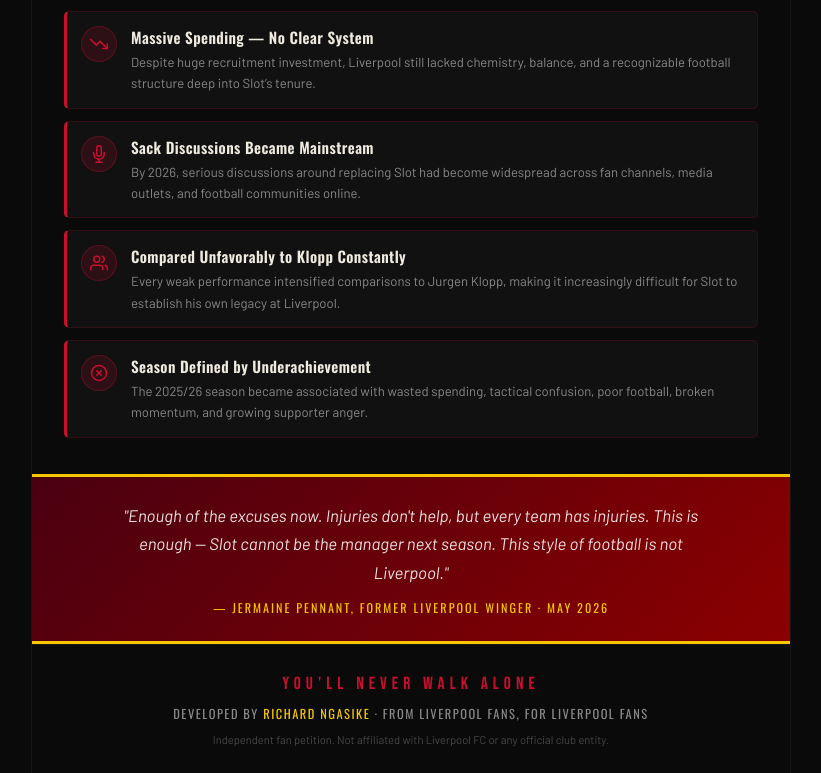
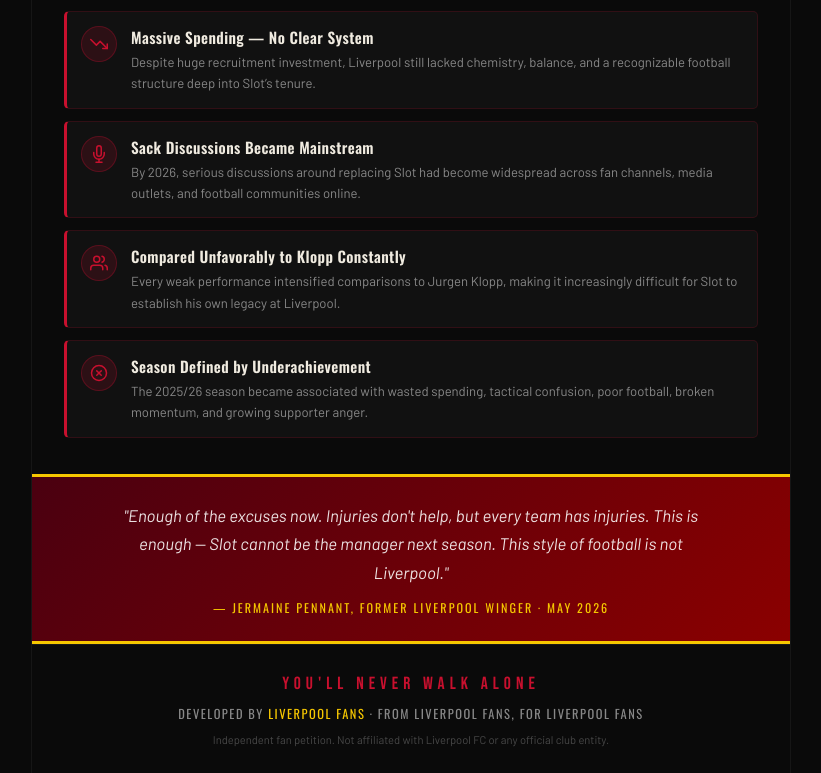
Before and after one commit to richardngasike/slotout, a Next.js app: page / in a window 1280 px wide. Shown: the part 3844-4617 px from the top of the page, without its empty margins (229-1050 px from the left). Built offline with nearby package versions, Linux system fonts and the light colour scheme.

Commit message:
man united fan

```diff
--- a/pages/index.js
+++ b/pages/index.js
@@ -440,7 +440,7 @@
       <footer className="site-footer">
         <p className="footer-ynwa">YOU'LL NEVER WALK ALONE</p>
         <p className="footer-dev">
-          Developed by <span>Richard Ngasike</span> · From Liverpool Fans, For Liverpool Fans
+          Developed by <span>LIVERPOOL FANS</span> · From Liverpool Fans, For Liverpool Fans
         </p>
         <p className="footer-disclaimer">
           Independent fan petition. Not affiliated with Liverpool FC or any official club entity.
```
